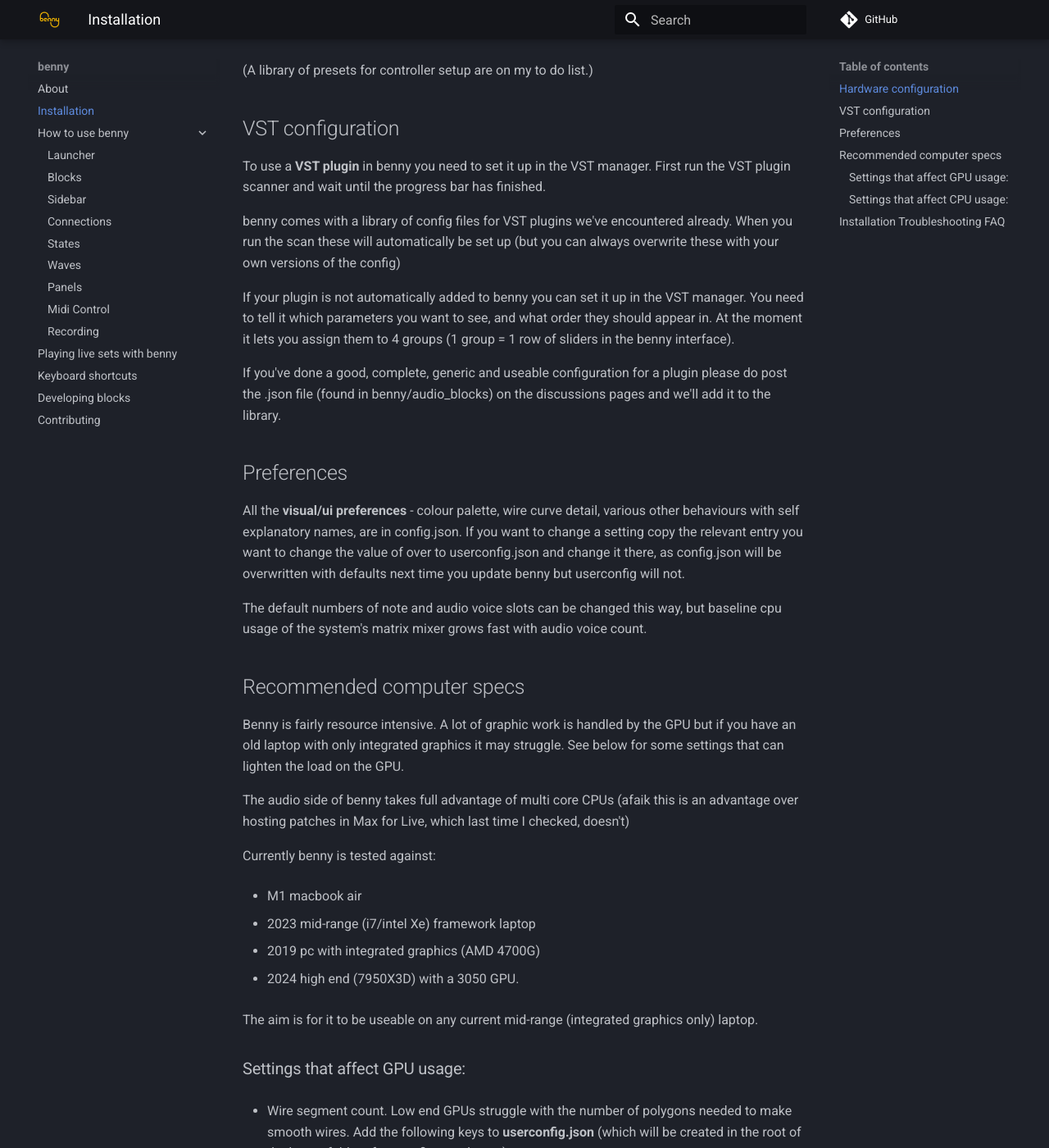
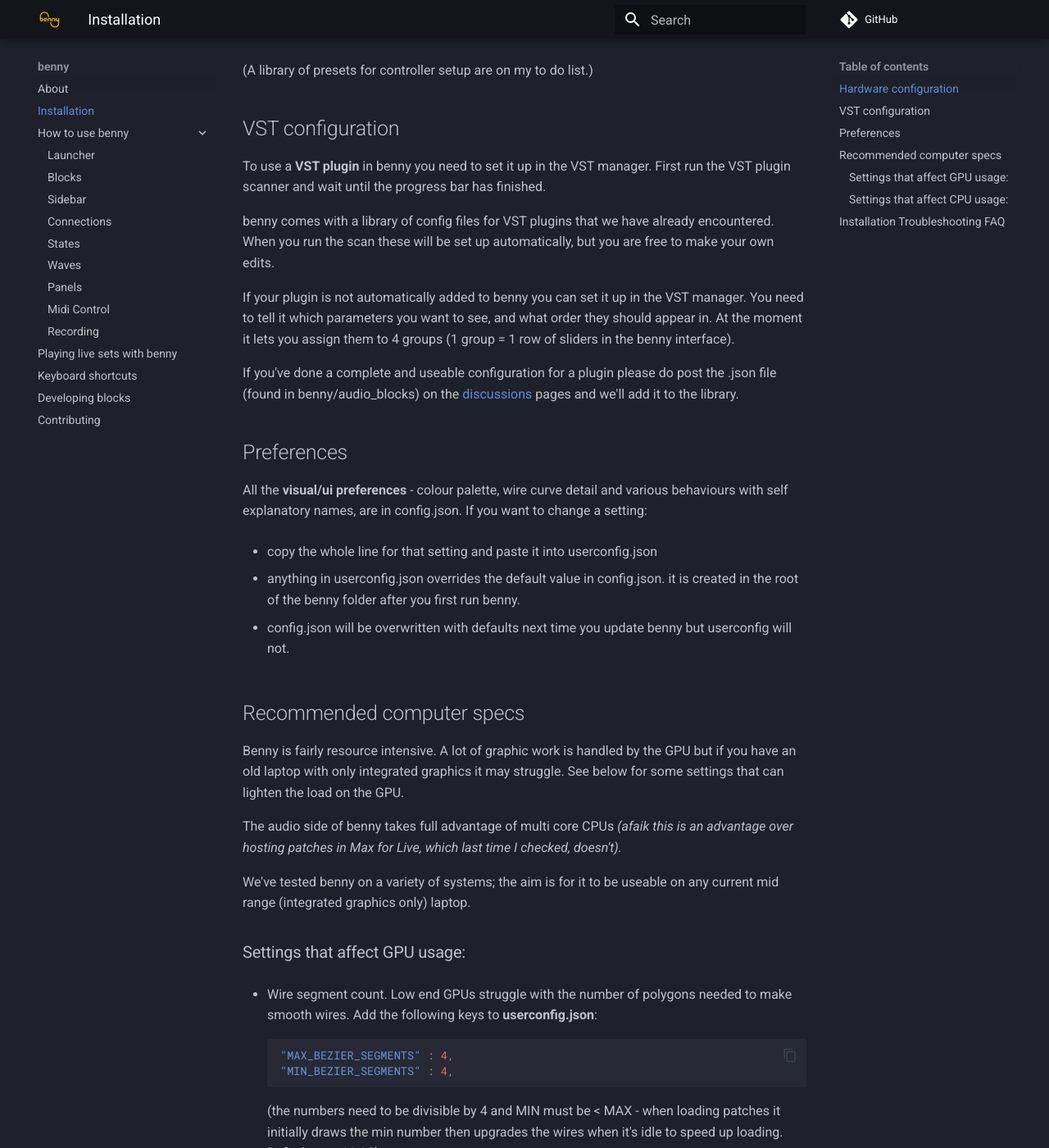
Before and after one commit to playbenny/benny_manual, an MkDocs documentation site: the page built from docs/installation.md, in a window 1280 px wide and 1400 px high, scrolled down 1207 px. Shown: the whole window at 82% size. Built offline with MkDocs 1.6.1 and Material for MkDocs 9.7.7, drawn with Linux system fonts in a browser that asks for light colours; comment, search, counter and statistics services are not loaded; some of the changed text lies outside the part shown.

Commit message:
Update installation.md

````diff
--- a/docs/installation.md
+++ b/docs/installation.md
@@ -39,40 +39,34 @@
 
 To use a **VST plugin** in benny you need to set it up in the VST manager. First run the VST plugin scanner and wait until the progress bar has finished.
 
-benny comes with a library of config files for VST plugins we've encountered already. When you run the scan these will automatically be set up (but you can always overwrite these with your own versions of the config)
+benny comes with a library of config files for VST plugins that we have already encountered. When you run the scan these will be set up automatically, but you are free to make your own edits.
 
 If your plugin is not automatically added to benny you can set it up in the VST manager. You need to tell it which parameters you want to see, and what order they should appear in. At the moment it lets you assign them to 4 groups (1 group = 1 row of sliders in the benny interface).
 
-If you've done a good, complete, generic and useable configuration for a plugin please do post the .json file (found in benny/audio_blocks) on the discussions pages and we'll add it to the library.
+If you've done a complete and useable configuration for a plugin please do post the .json file (found in benny/audio_blocks) on the [discussions](https://github.com/playbenny/benny/discussions) pages and we'll add it to the library.
 
 
 ## Preferences
 
-All the **visual/ui preferences** - colour palette, wire curve detail, various other behaviours with self explanatory names, are in config.json. If you want to change a setting copy the relevant entry you want to change the value of over to userconfig.json and change it there, as config.json will be overwritten with defaults next time you update benny but userconfig will not.
+All the **visual/ui preferences** - colour palette, wire curve detail and various behaviours with self explanatory names, are in config.json. If you want to change a setting:
 
-The default numbers of note and audio voice slots can be changed this way, but baseline cpu usage of the system's matrix mixer grows fast with audio voice count.
+- copy the whole line for that setting and paste it into userconfig.json
+
+- anything in userconfig.json overrides the default value in config.json. it is created in the root of the benny folder after you first run benny.
+
+- config.json will be overwritten with defaults next time you update benny but userconfig will not.
 
 ## Recommended computer specs
 
 Benny is fairly resource intensive. A lot of graphic work is handled by the GPU but if you have an old laptop with only integrated graphics it may struggle. See below for some settings that can lighten the load on the GPU.
 
-The audio side of benny takes full advantage of multi core CPUs (afaik this is an advantage over hosting patches in Max for Live, which last time I checked, doesn't)
+The audio side of benny takes full advantage of multi core CPUs *(afaik this is an advantage over hosting patches in Max for Live, which last time I checked, doesn't).*
 
-Currently benny is tested against:
-
-- M1 macbook air
-
-- 2023 mid-range (i7/intel Xe) framework laptop
-
-- 2019 pc with integrated graphics (AMD 4700G)
-
-- 2024 high end (7950X3D) with a 3050 GPU.
-
-The aim is for it to be useable on any current mid-range (integrated graphics only) laptop.
+We've tested benny on a variety of systems; the aim is for it to be useable on any current mid range (integrated graphics only) laptop.
 
 ### Settings that affect GPU usage:
 
-- Wire segment count. Low end GPUs struggle with the number of polygons needed to make smooth wires. Add the following keys to **userconfig.json** (which will be created in the root of the benny folder after you first run benny):
+- Wire segment count. Low end GPUs struggle with the number of polygons needed to make smooth wires. Add the following keys to **userconfig.json**:
 
     ```json
     "MAX_BEZIER_SEGMENTS" : 4,
@@ -82,6 +76,10 @@
     (the numbers need to be divisible by 4 and MIN must be < MAX - when loading patches it initially draws the min number then upgrades the wires when it's idle to speed up loading. Defaults are 16 / 8)
 
 - You can also, either by pressing **F10** to toggle, or setting this key to set it as the default, make it only show wires to/from the current block.
+
+    ```json
+    "WIRES_SHOW_ALL" : 1,
+    ```
 
 ### Settings that affect CPU usage:
 
````
